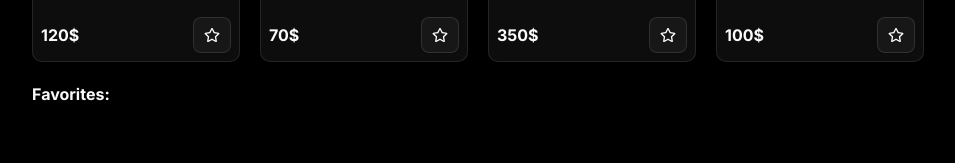
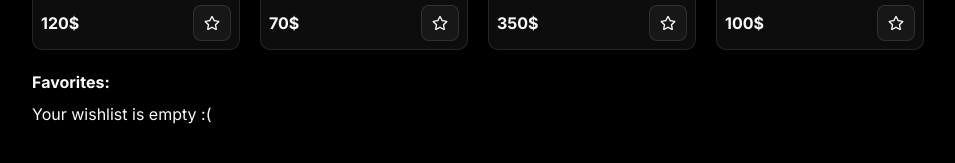
Before and after one commit to DenisDK/Zustand-mini-task, a Next.js app: page / in a window 1280 px wide. Shown: the part 491-654 px from the top of the page, without its empty margins (162-1117 px from the left). Built offline with nearby package versions, Linux system fonts and the light colour scheme.

Commit message:
isEmpty wishlist

```diff
--- a/modules/wishlist/components/FavoritesList.tsx
+++ b/modules/wishlist/components/FavoritesList.tsx
@@ -12,14 +12,18 @@ const FavoritesList = () => {
     <div className="mt-5 ">
       <h2 className="font-bold mb-2">Favorites:</h2>
 
-      {favorites.map((product) => (
+      {favorites.length === 0 ? (
+        <p>Your wishlist is empty {":("}</p>
+      ) : (
+        favorites.map((product) => (
           <div key={product.id} className="flex items-center gap-1 ">
             <p>{product.name}:</p>
             <p className="flex items-center">
               {product.price} <FaDollarSign />
             </p>
           </div>
-      ))}
+        ))
+      )}
     </div>
   );
 };
```
Lines whose indentation alone changed are shown as unchanged.
